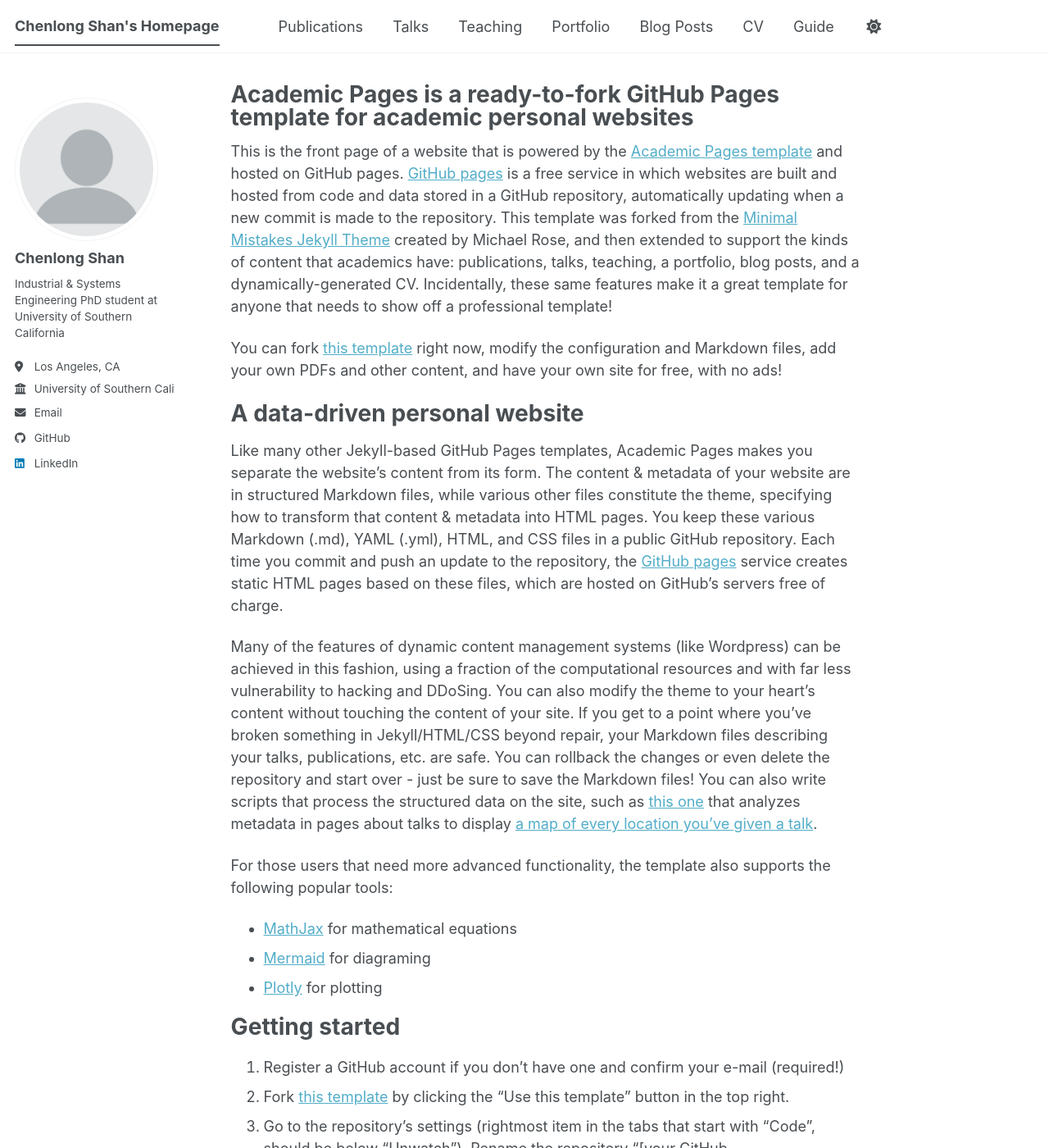
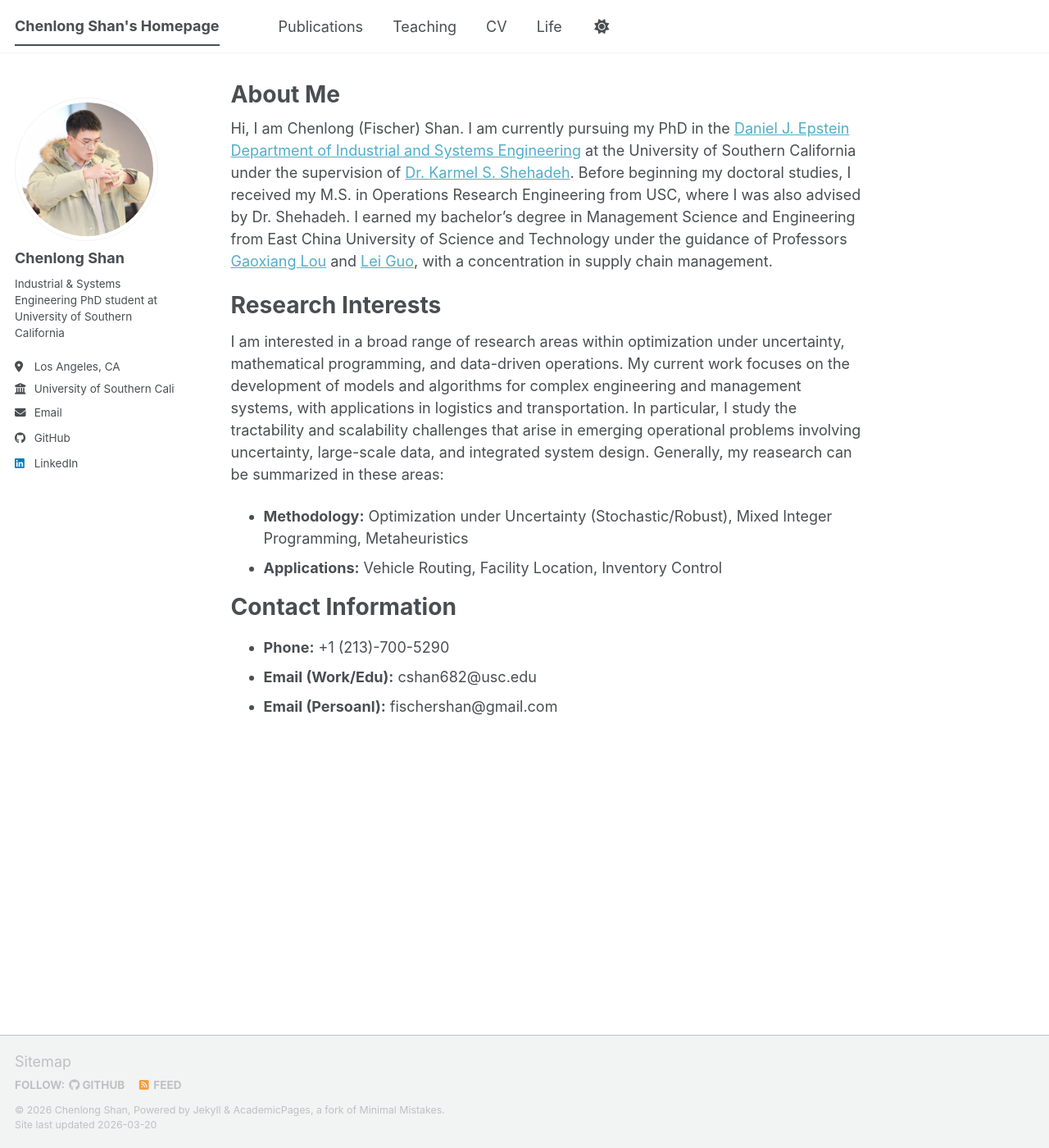
Before and after one commit to FischerShan/Chenlong-Shan, a Jekyll site: the page built from _pages/about.md, in a window 1280 px wide and 1400 px high. Shown: the whole window at 82% size. Built offline with Jekyll 4.4.1, drawn with Linux system fonts in a browser that asks for light colours; a script bundle is joined from its source files by our own code; library files that are not in the unit come from our copies; some of the changed text lies outside the part shown.

Commit message:
ver.1 03/19/26

```diff
--- a/_pages/about.md
+++ b/_pages/about.md
@@ -1,28 +1,27 @@
 ---
 permalink: /
-title: "Academic Pages is a ready-to-fork GitHub Pages template for academic personal websites"
+title: "About Me"
 author_profile: true
 redirect_from:
   - /about/
   - /about.html
 ---
 
-This is the front page of a website that is powered by the [Academic Pages template](https://github.com/academicpages/academicpages.github.io) and hosted on GitHub pages. [GitHub pages](https://pages.github.com) is a free service in which websites are built and hosted from code and data stored in a GitHub repository, automatically updating when a new commit is made to the repository. This template was forked from the [Minimal Mistakes Jekyll Theme](https://mmistakes.github.io/minimal-mistakes/) created by Michael Rose, and then extended to support the kinds of content that academics have: publications, talks, teaching, a portfolio, blog posts, and a dynamically-generated CV. Incidentally, these same features make it a great template for anyone that needs to show off a professional template!
+Hi, I am Chenlong (Fischer) Shan. I am currently pursuing my PhD in the [Daniel J. Epstein Department of Industrial and Systems Engineering](https://ise.usc.edu/) at the University of Southern California under the supervision of [Dr. Karmel S. Shehadeh](https://sites.google.com/site/karmelshehadeh/home). Before beginning my doctoral studies, I received my M.S. in Operations Research Engineering from USC, where I was also advised by Dr. Shehadeh. I earned my bachelor's degree in Management Science and Engineering from East China University of Science and Technology under the guidance of Professors [Gaoxiang Lou](https://www.researchgate.net/scientific-contributions/Gaoxiang-Lou-2173240074) and [Lei Guo](https://scholar.google.com/citations?user=PvPActMAAAAJ&hl=en), with a concentration in supply chain management.
 
- You can fork [this template](https://github.com/academicpages/academicpages.github.io) right now, modify the configuration and Markdown files, add your own PDFs and other content, and have your own site for free, with no ads!
+Research Interests
+======
+I am interested in a broad range of research areas within optimization under uncertainty, mathematical programming, and data-driven operations. My current work focuses on the development of models and algorithms for complex engineering and management systems, with applications in logistics and transportation. In particular, I study the tractability and scalability challenges that arise in emerging operational problems involving uncertainty, large-scale data, and integrated system design. Generally, my reasearch can be summarized in these areas:
+- **Methodology:** Optimization under Uncertainty (Stochastic/Robust), Mixed Integer Programming, Metaheuristics
+- **Applications:** Vehicle Routing, Facility Location, Inventory Control
 
-A data-driven personal website
+Contact Information
 ======
-Like many other Jekyll-based GitHub Pages templates, Academic Pages makes you separate the website's content from its form. The content & metadata of your website are in structured Markdown files, while various other files constitute the theme, specifying how to transform that content & metadata into HTML pages. You keep these various Markdown (.md), YAML (.yml), HTML, and CSS files in a public GitHub repository. Each time you commit and push an update to the repository, the [GitHub pages](https://pages.github.com/) service creates static HTML pages based on these files, which are hosted on GitHub's servers free of charge.
+- **Phone:** +1 (213)-700-5290
+- **Email (Work/Edu):** cshan682@usc.edu
+- **Email (Persoanl):** fischershan@gmail.com
 
-Many of the features of dynamic content management systems (like Wordpress) can be achieved in this fashion, using a fraction of the computational resources and with far less vulnerability to hacking and DDoSing. You can also modify the theme to your heart's content without touching the content of your site. If you get to a point where you've broken something in Jekyll/HTML/CSS beyond repair, your Markdown files describing your talks, publications, etc. are safe. You can rollback the changes or even delete the repository and start over - just be sure to save the Markdown files! You can also write scripts that process the structured data on the site, such as [this one](https://github.com/academicpages/academicpages.github.io/blob/master/talkmap.ipynb) that analyzes metadata in pages about talks to display [a map of every location you've given a talk](https://academicpages.github.io/talkmap.html).
-
-For those users that need more advanced functionality, the template also supports the following popular tools:
-- [MathJax](https://www.mathjax.org/) for mathematical equations
-- [Mermaid](https://mermaid.js.org/) for diagraming
-- [Plotly](https://plotly.com/javascript/) for plotting
-
-Getting started
+<!-- Getting started
 ======
 1. Register a GitHub account if you don't have one and confirm your e-mail (required!)
 1. Fork [this template](https://github.com/academicpages/academicpages.github.io) by clicking the "Use this template" button in the top right.
@@ -53,4 +52,4 @@ Example: editing a Markdown file for a talk
 
 For more info
 ------
-More info about configuring Academic Pages can be found in [the guide](https://academicpages.github.io/markdown/), the [growing wiki](https://github.com/academicpages/academicpages.github.io/wiki), and you can always [ask a question on GitHub](https://github.com/academicpages/academicpages.github.io/discussions). The [guides for the Minimal Mistakes theme](https://mmistakes.github.io/minimal-mistakes/docs/configuration/) (which this theme was forked from) might also be helpful.
+More info about configuring Academic Pages can be found in [the guide](https://academicpages.github.io/markdown/), the [growing wiki](https://github.com/academicpages/academicpages.github.io/wiki), and you can always [ask a question on GitHub](https://github.com/academicpages/academicpages.github.io/discussions). The [guides for the Minimal Mistakes theme](https://mmistakes.github.io/minimal-mistakes/docs/configuration/) (which this theme was forked from) might also be helpful. -->
```
Also changed, not shown: _data/navigation.yml (+16 -10 lines), _pages/cv-simple.md (added, +48 -0 lines), _pages/life.md (added, +22 -0 lines), _teaching/2014-spring-teaching-1.md (deleted, +0 -20 lines), _teaching/2015-spring-teaching-2.md (deleted, +0 -20 lines), _teaching/2026-fall-teaching-1.md (added, +20 -0 lines), images/apple-touch-icon-180x180.png, images/favicon-192x192.png, images/favicon-32x32.png, images/favicon-512x512.png, images/favicon.ico, images/favicon.svg, images/profile.png, 1 other file.
